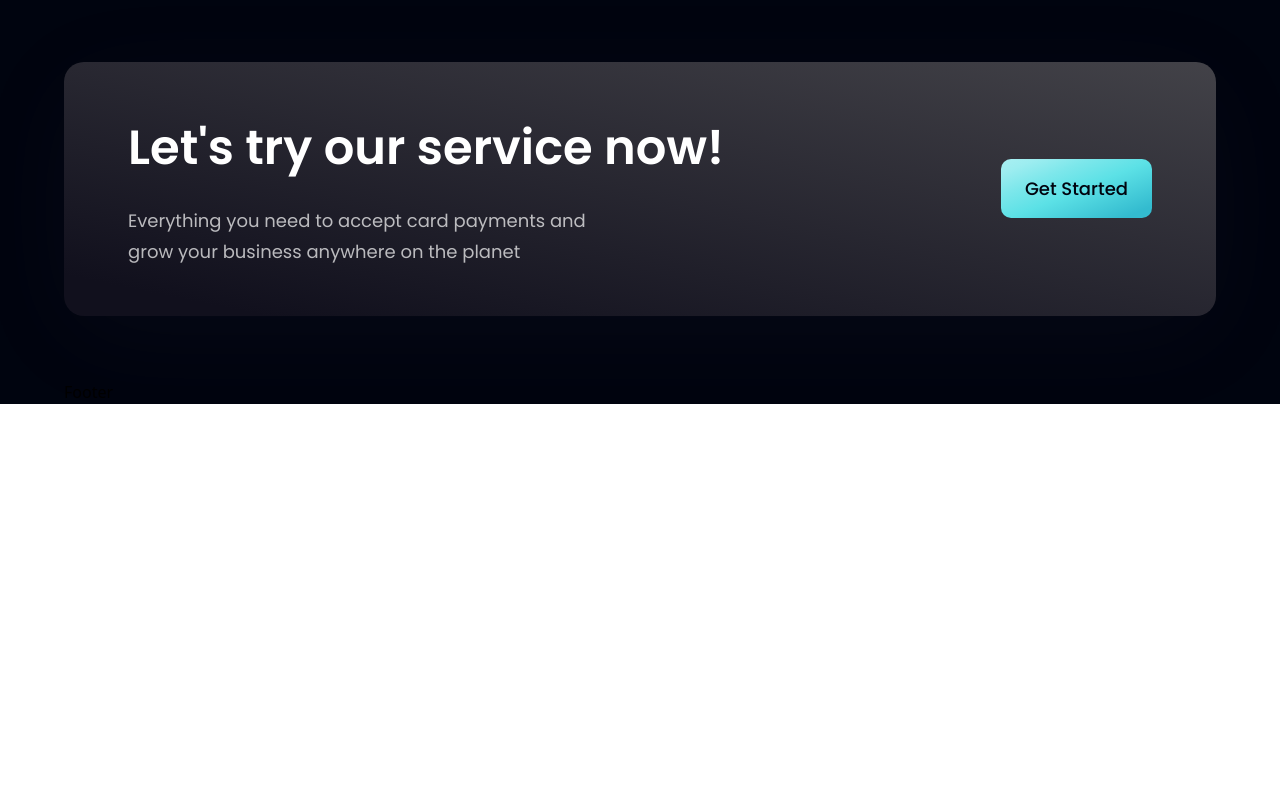
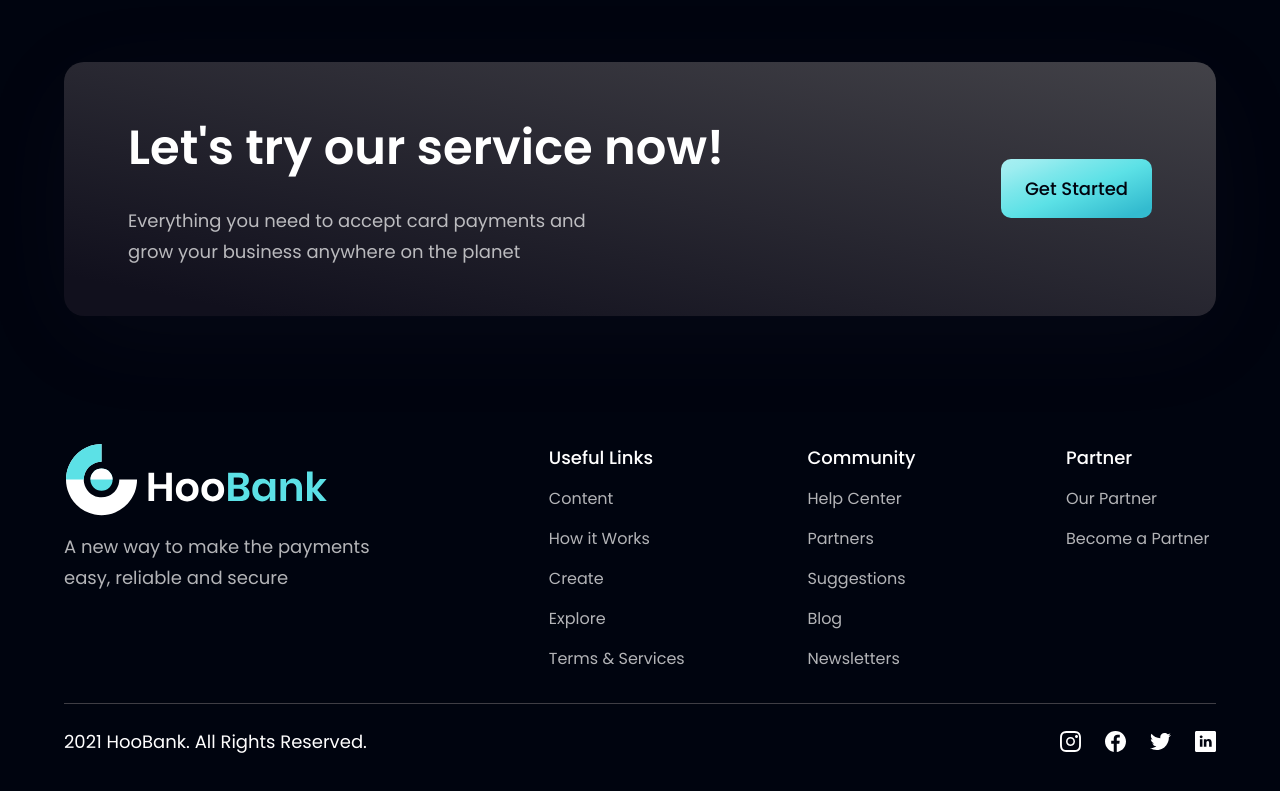
Before and after one commit to Makomanix/Business, a React (Vite) app: page / in a window 1280 px wide. Shown: the part 4082-4873 px from the top of the page. Before the commit the page ends 4486 px from the top, so only its background shows below. Built offline with nearby package versions, Linux system fonts and the light colour scheme.

Commit message:
Footer component complete

```diff
--- a/src/Components/Footer.jsx
+++ b/src/Components/Footer.jsx
@@ -1,9 +1,45 @@
 import React from 'react'
+import styles from "../style";
+import { logo } from "../assets";
+import { footerLinks, socialMedia } from '../constants';
 
-const Footer = () => {
-  return (
-    <div>Footer</div>
+const Footer = () => (
+    <section className={`${styles.flexCenter} ${styles.paddingY} flex-col`}>
+      <div className={`${styles.flexStart} md:flex-row flex-col mb-8 w-full`}>
+        <div className='flex-1 flex flex-col justify-start mr-10'>
+          <img src={logo} alt='hoobank' className='w-[266px] h-[72px] object-contain'/>
+          <p className={`${styles.paragraph} mt-4 max-w-[310px]`}>A new way to make the payments easy, reliable and secure</p>
+        </div>
+        <div className='flex-[1.5] w-full flex flex-row justify-between flex-wrap md:mt-0 mt-10'>
+          {footerLinks.map((footerLink) => (
+            <div key={footerLink.key} className='flex flex-col ss:my-0 my-4 min-w-[150px]'>
+              <h4 className='font-poppins font-medium text-[18px] leading-[27px] text-white'>
+                {footerLink.title}
+              </h4>
+              <ul className='list-none mt-4'>
+                {footerLink.links.map((link, index) => (
+                  <li key={link.name} className={`font-poppins font-normal text-[16px] leading-[24px] text-dimWhite hover:text-secondary cursor-pointer ${index !== footerLink.links.length - 1 ? 'mb-4' : 'mb-0'}`}>
+                    {link.name}
+                  </li>
+                ))}
+              </ul>
+            </div>
+          ))}
+        </div>
+      </div>
+
+      <div className='w-full flex justify-between items-center md:flex-row flex-col pt-6 border-t-[1px] border-t-[#3F3E45]'>
+        <p className='font-poppins font-normal text-center text-[18px] leading-[27px] text-white'>
+          2021 HooBank. All Rights Reserved.
+        </p>
+
+        <div className='flex flex-row md:mt-0 mt-6'>
+          {socialMedia.map((social, index) => (
+            <img key={social.id} src={social.icon} alt={social.id} className={`w-[21px] h-[21px] object-contain cursor-pointer ${index !== socialMedia.length - 1 ? 'mr-6' : 'mr-0'}`}/>
+          ))}
+        </div>
+      </div>
+    </section>
   )
-}
 
 export default Footer
```
